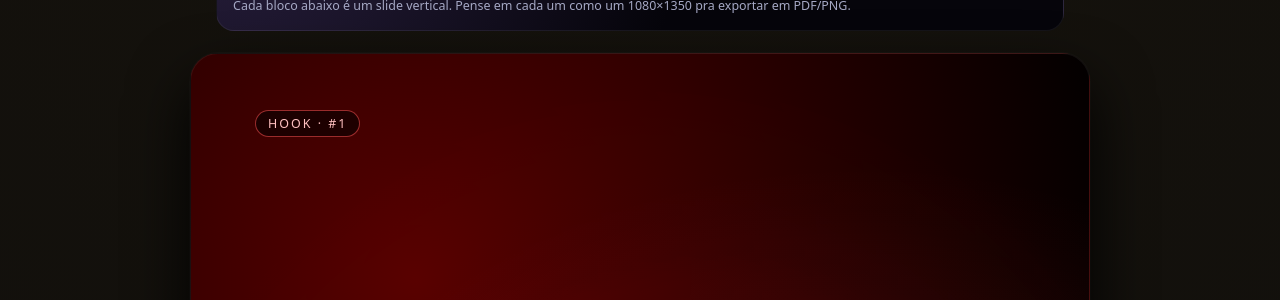
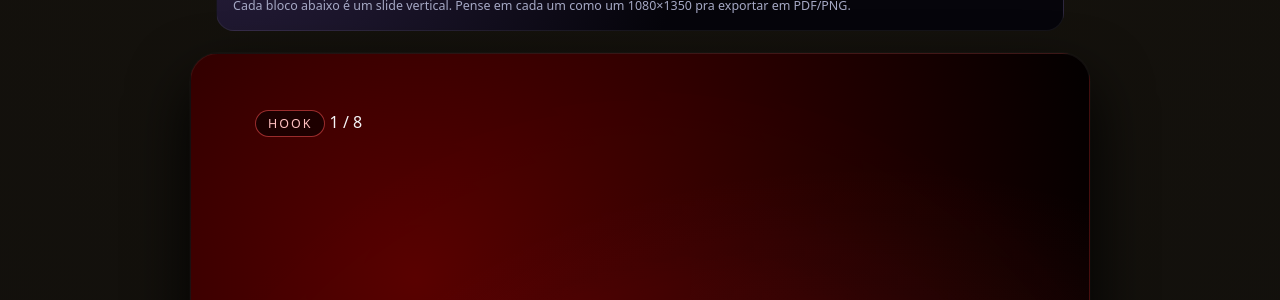
Before and after one commit to mbritodowglas-collab/fabrica-conteudo, a Jekyll site: the page built from content/carrossel/dor-lombar.md, in a window 1280 px wide and 1400 px high. Shown: the part 208-508 px from the top of the window. Built offline with Jekyll 4.4.1, drawn with Linux system fonts in a browser that asks for light colours; some of the changed text lies outside the part shown.

Commit message:
Atualizar o carrossel.html

```diff
--- a/_layouts/carrossel.html
+++ b/_layouts/carrossel.html
@@ -1,6 +1,5 @@
 ---
 ---
-
 <!DOCTYPE html>
 <html lang="pt-BR">
 <head>
@@ -45,10 +44,17 @@
         {% for s in slides %}
           <article class="fc-slide slide">
             <div class="fc-slide__inner">
+
+              <!-- cabeçalho mais clean: pill + contador -->
               <header class="fc-slide__header">
-                <span class="fc-slide__pill">
-                  {{ s.tipo | default: 'Slide' }} · #{{ forloop.index }}
-                </span>
+                <div class="fc-slide__meta">
+                  <span class="fc-slide__pill">
+                    {{ s.tipo | default: 'Slide' | upcase }}
+                  </span>
+                  <span class="fc-slide__count">
+                    {{ forloop.index }} / {{ slides.size }}
+                  </span>
+                </div>
               </header>
 
               {% if s.hook %}
```
